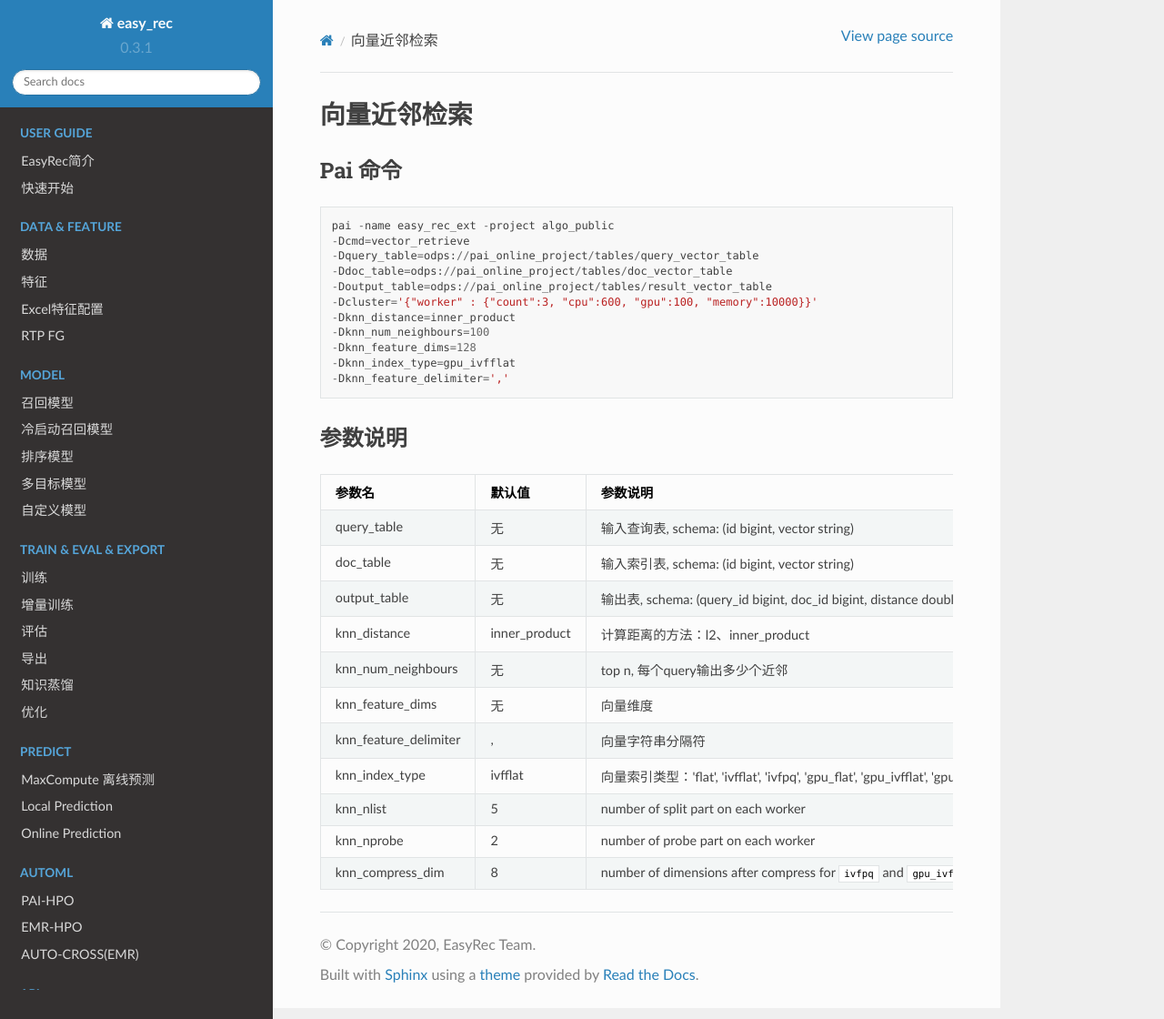
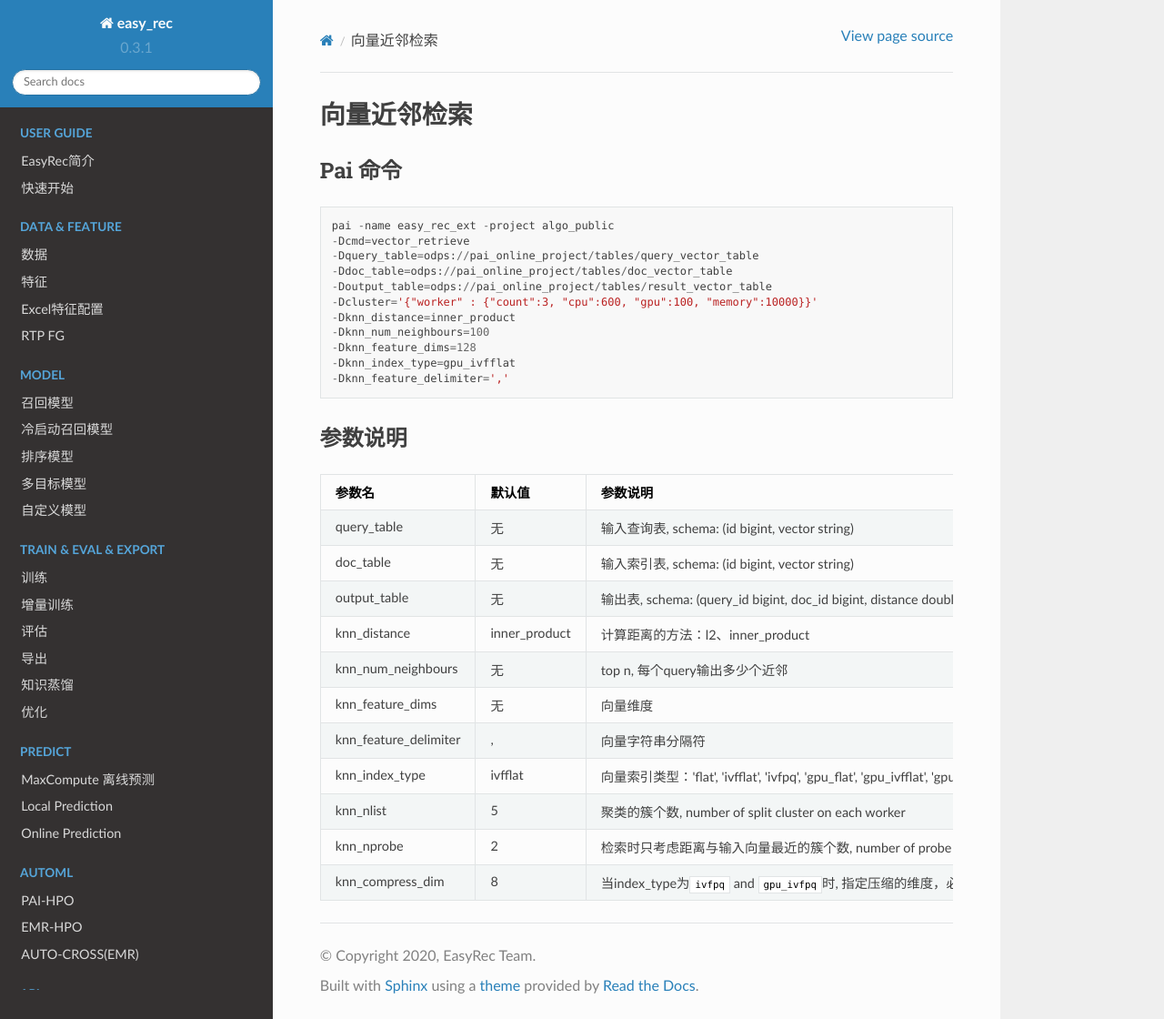
Before and after one commit to alibaba/EasyRec, a Sphinx documentation site: the page built from docs/source/vector_retrieve.md, in a window 1280 px wide and 1120 px high. Shown: the whole window at 91% size. Built offline with Sphinx 7.4.7 and the Read the Docs theme 2.0.0, drawn with Linux system fonts in a browser that asks for light colours; the version number is read from the project's files by our own code.

Commit message:
add vector retrieve, modify code style

```diff
--- a/docs/source/vector_retrieve.md
+++ b/docs/source/vector_retrieve.md
@@ -28,6 +28,6 @@ pai -name easy_rec_ext -project algo_public
 | knn_feature_dims      | 无             | 向量维度                                                                      |
 | knn_feature_delimiter | ,             | 向量字符串分隔符                                                                  |
 | knn_index_type        | ivfflat       | 向量索引类型：'flat', 'ivfflat', 'ivfpq', 'gpu_flat', 'gpu_ivfflat', 'gpu_ivfpg' |
-| knn_nlist             | 5             | number of split part on each worker                                       |
-| knn_nprobe            | 2             | number of probe part on each worker                                       |
-| knn_compress_dim      | 8             | number of dimensions after compress for `ivfpq` and `gpu_ivfpq`           |
+| knn_nlist             | 5             | 聚类的簇个数, number of split cluster on each worker                            |
+| knn_nprobe            | 2             | 检索时只考虑距离与输入向量最近的簇个数, number of probe part on each worker                  |
+| knn_compress_dim      | 8             | 当index_type为`ivfpq` and `gpu_ivfpq`时, 指定压缩的维度，必须为float属性个数的因子             |
```
Also changed, not shown: 1 other file.
